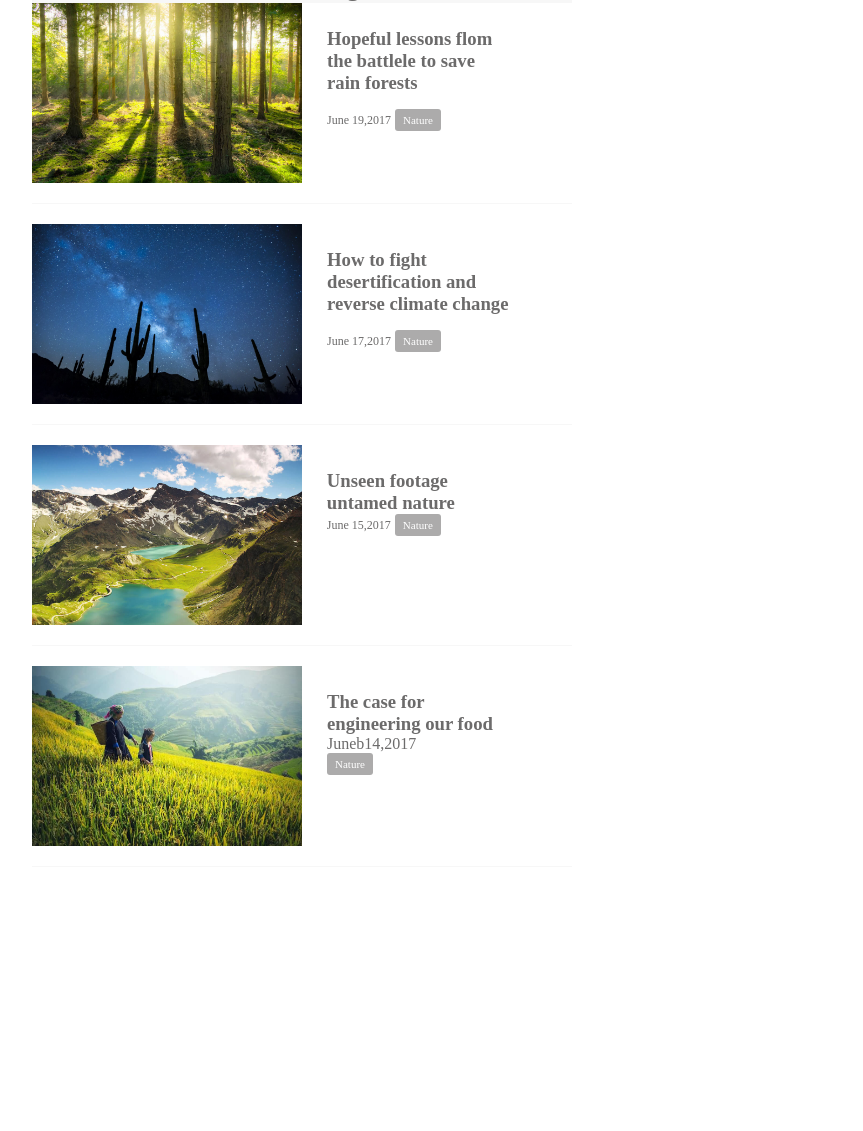
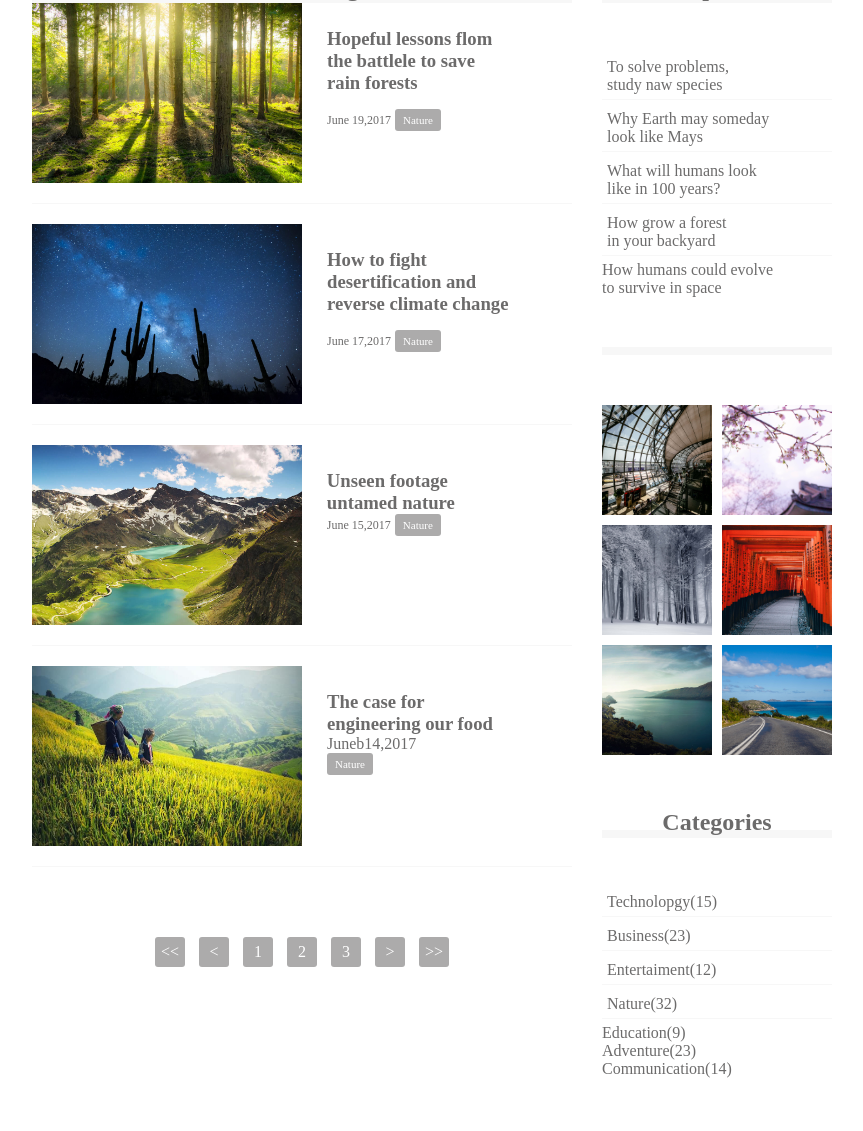
Before and after one commit to masaya76/caravan, a plain HTML site: page index.html in a window 1280 px wide. Shown: the part 494-1625 px from the top of the page, without its empty margins (208-1071 px from the left). Before the commit the page ends 1571 px from the top, so only its background shows below. Drawn offline with Linux system fonts and the light colour scheme.

Commit message:
8章まで

```diff
--- a/index.html
+++ b/index.html
@@ -104,8 +104,52 @@
           </section>
         </div>
       </div>
+      <div class="pagination">
+        <p><<</p>
+        <p><</p>
+        <p>1</p>
+        <p>2</p>
+        <p>3</p>
+        <p>></p>
+        <p>>></p>
+      </div>
     </section>
-    <div class="sidebar"></div>
+
+    <div class="sidebar">
+      <section class="popular">
+        <h2 class="sidebar-heading common-heading">Popular</h2>
+        <div class="sidebar-content">
+          <P class="popular-text">To solve problems,<br>study naw species</P>
+          <p class="popular-text">Why Earth may someday<br>look like Mays</p>
+          <p class="popular-text">What will humans look<br>like in 100 years?</p>
+          <p class="popular-text">How grow a forest<br>in your backyard</p>
+          <p class="popular-text">How humans could evolve<br>to survive in space</p>
+        </div>
+      </section>
+      <section class="instagram">
+        <h2 class="instagram-heading common-heading"></h2>
+        <div class="sidebar-content">
+          <div class="instagram-box"></div>
+          <div class="instagram-box"></div>
+          <div class="instagram-box"></div>
+          <div class="instagram-box"></div>
+          <div class="instagram-box"></div>
+          <div class="instagram-box"></div>
+        </div>
+      </section>
+      <section class="categories">
+        <h2 class="categories-heading common-heading">Categories</h2>
+        <div class="sidebar-content">
+          <p class="categories-text">Technolopgy(15)</p>
+          <p class="categories-text">Business(23)</p>
+          <p class="categories-text">Entertaiment(12)</p>
+          <p class="categories-text">Nature(32)</p>
+          <p class="categorise-text">Education(9)</p>
+          <p class="categories-text>">Adventure(23)</p>
+          <p class="categories-text">Communication(14)</p>
+        </div>
+      </section>
+    </div>
   </main>
 
   <!--hooter-->
--- a/style.css
+++ b/style.css
@@ -115,8 +115,89 @@ margin-right: 30px;/* 領域の右側余白 */
   font-size: 11px;
 }
 
+.pagination{
+  text-align:center;
+  padding-top:50px;
+}
+
+.pagination p{
+  display:inline-block;
+  width:30px;
+  height:30px;
+  margin:0 5px;
+  color:#fff;
+  background-color:#acabab;
+  border-radius:3px;
+  line-height:30px;
+}
+
 .sidebar{
 width: 230px;
+}
+
+.common-heading{
+  border-bottom:8px solid#f7f7f7;
+  text-align:center;
+  line-height:0.6;
+}
+
+.sidebar-content{
+  padding:50px 0;
+}
+
+.popular-text,
+.categories-text{
+  padding:5px;
+  border-bottom:1px solid#f7f7f7;
+  margin-bottom:5px;
+}
+
+.popular-text:last-child,
+.categories-text:last-child{
+  margin:0;
+  padding:0;
+  border:none;
+}
+
+.instagram .sidebar-content{
+  display:flex;
+  flex-wrap:wrap;
+}
+
+.instagram-box{
+  width:110px;
+  padding-top:110px;
+  background-size:cover;
+  background-position:center;
+  margin-bottom:10px;
+}
+
+.instagram-box:nth-child(odd){
+  margin-right:10px;
+}
+
+.instagram-box:nth-child(1){
+  background-image:url(img/airport.jpg);
+}
+
+.instagram-box:nth-child(2){
+  background-image:url(img/japan.jpg)
+}
+
+.instagram-box:nth-child(3){
+  background-image:url(img/snow.jpg)
+}
+
+.instagram-box:nth-child(4){
+  background-image:url(img/japan2.jpg)
+}
+
+.instagram-box:nth-child(5){
+  background-image:url(img/lake.jpg)
+}
+
+.instagram-box:nth-child(6){
+  background-image:url(img/road.jpg)
 }
 
 
```
